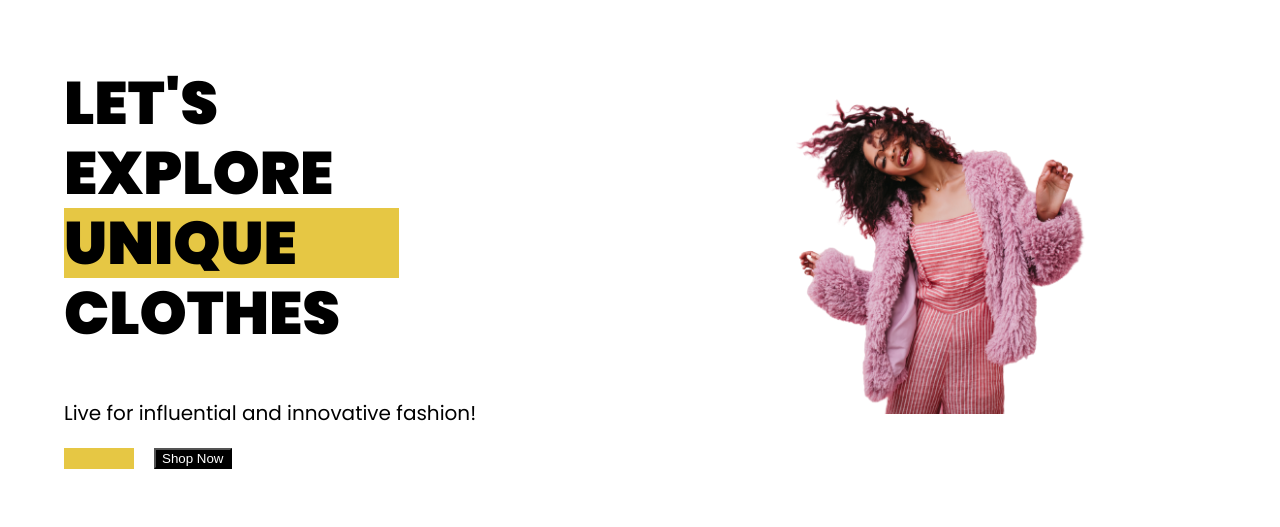
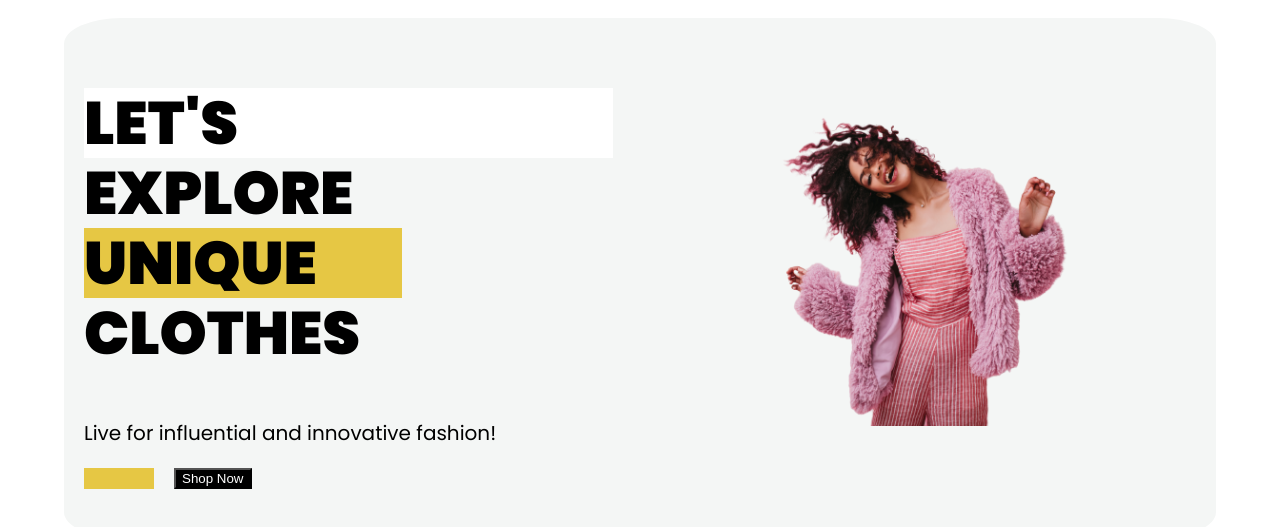
Before and after one commit to dextersigue/fashion_site, a website: page index.html in a window 1280 px wide. Shown: the part 87-614 px from the top of the page. Drawn offline with nearby package versions, Linux system fonts and the light colour scheme; files that its build step writes are made by us from their sources.

Commit message:
#2-creating-UI

```diff
--- a/index.html
+++ b/index.html
@@ -44,7 +44,7 @@
       </div>
     </header>
     <section class="hero">
-      <div class="container">
+      <div class="container hero--bg">
          <div class="hero__container">
            <div class="hero__leftSide">
               <h1>
--- a/src/scss/layout/hero.scss
+++ b/src/scss/layout/hero.scss
@@ -1,5 +1,13 @@
 .hero{
     width: 100%;
+
+
+    &--bg{
+      background-color: #F4F6F5;
+      padding: 2rem;
+      border-radius: 5%;
+    }
+
 
    &__container{
     // min-width: 30rem;
```
